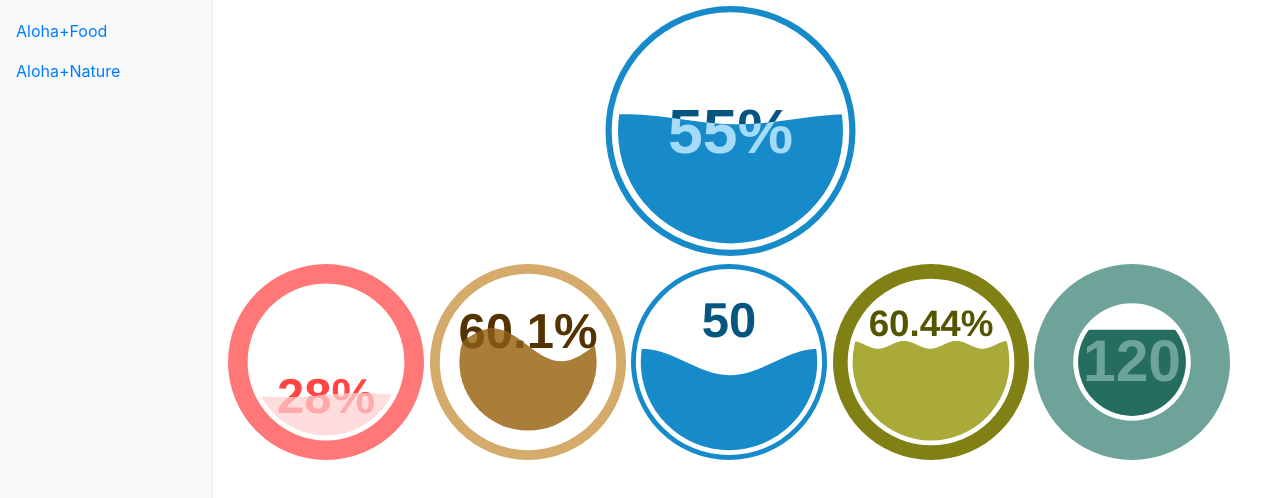
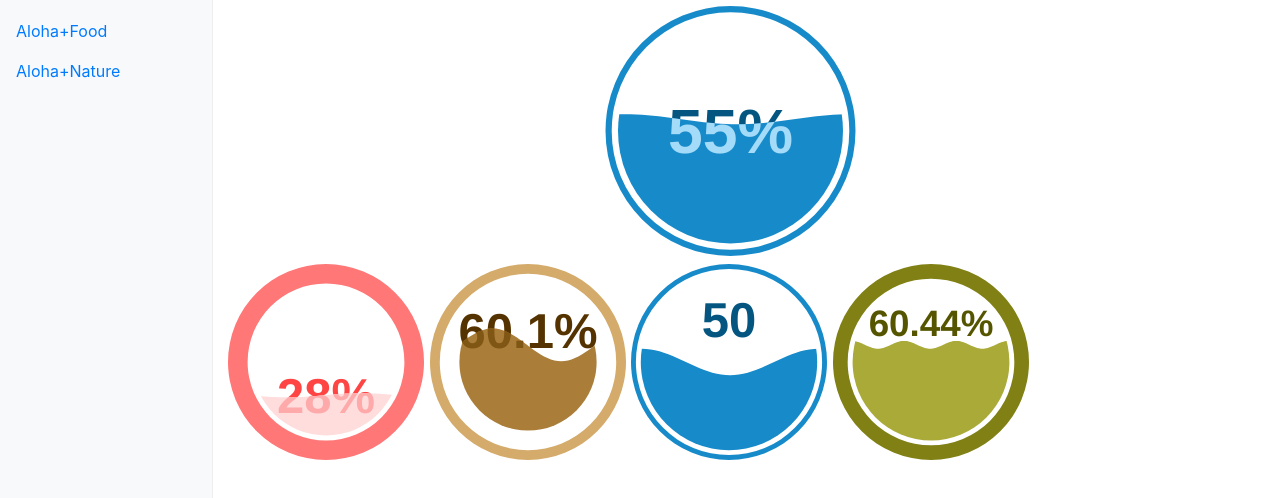
Before and after one commit to HACC17/Visualizers, a website: page HACC-AP/analytics.html in a window 1280 px wide. Shown: the part 140-638 px from the top of the page. Drawn offline with nearby package versions, Linux system fonts and the light colour scheme.

Commit message:
Analytics

```diff
--- a/HACC-AP/analytics.html
+++ b/HACC-AP/analytics.html
@@ -78,7 +78,7 @@
 			<svg id="fillgauge3" width="19%" height="200" onclick="gauge3.update(NewValue());"></svg>
 			<svg id="fillgauge4" width="19%" height="200" onclick="gauge4.update(NewValue());"></svg>
 			<svg id="fillgauge5" width="19%" height="200" onclick="gauge5.update(NewValue());"></svg>
-			<svg id="fillgauge6" width="19%" height="200" onclick="gauge6.update(NewValue());"></svg>
+	<!-- 		<svg id="fillgauge6" width="19%" height="200" onclick="gauge6.update(NewValue());"></svg> -->
 			<script language="JavaScript">
 				var gauge1 = loadLiquidFillGauge("fillgauge1", 55);
 				var config1 = liquidFillGaugeDefaultSettings();
```
